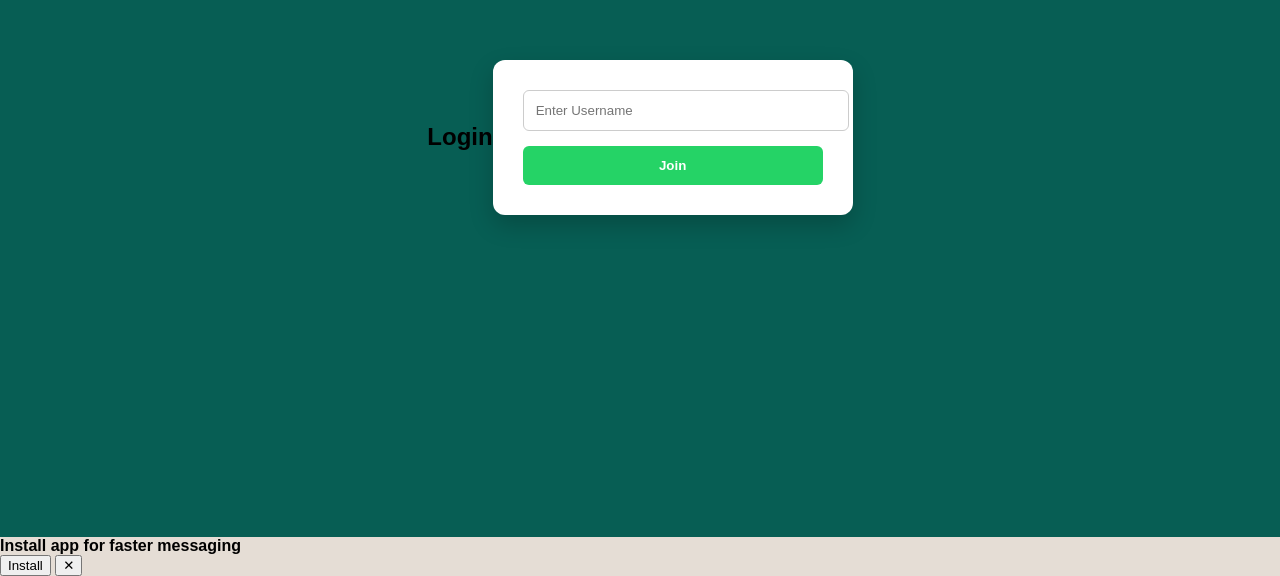
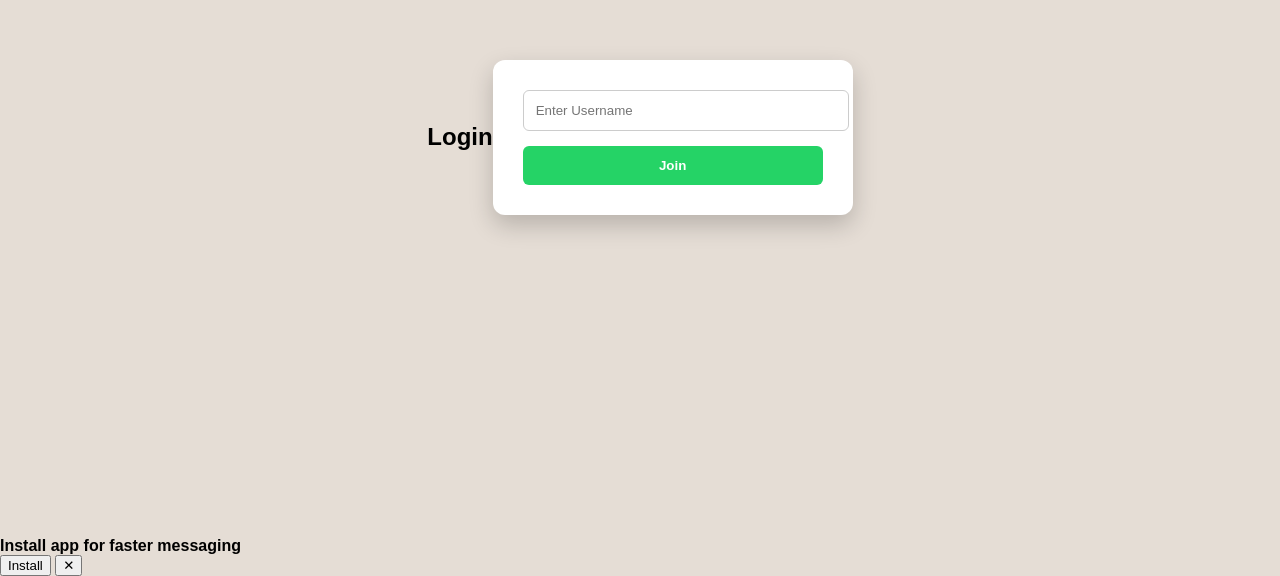
Before and after one commit to Chinni-lasyasri/socket, a website: page public/index.html in a window 1280 px wide. Shown: the part 263-839 px from the top of the page. Drawn offline with nearby package versions, Linux system fonts and the light colour scheme.

Commit message:
changed login ui

```diff
--- a/public/styles.css
+++ b/public/styles.css
@@ -37,12 +37,19 @@ body{
   font-weight:bold;
 } */
 
+/* #loginPage{
+  height:100dvh;
+  display:flex;
+  align-items:center;
+  justify-content:center;
+  background:#075e54;
+} */
+
 #loginPage{
   height:100dvh;
   display:flex;
   align-items:center;
   justify-content:center;
-  background:#075e54;
 }
 
 #loginPage form{
```
